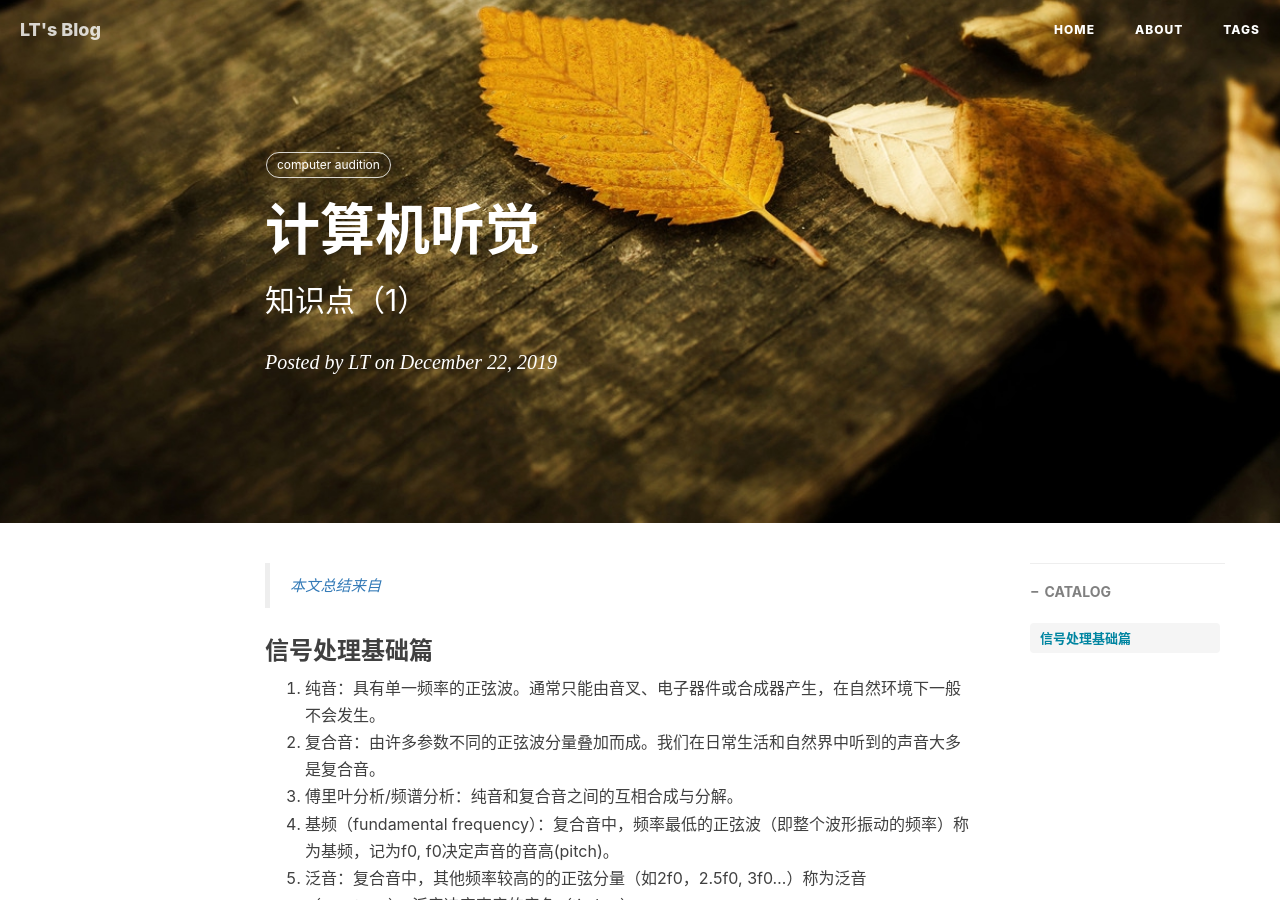
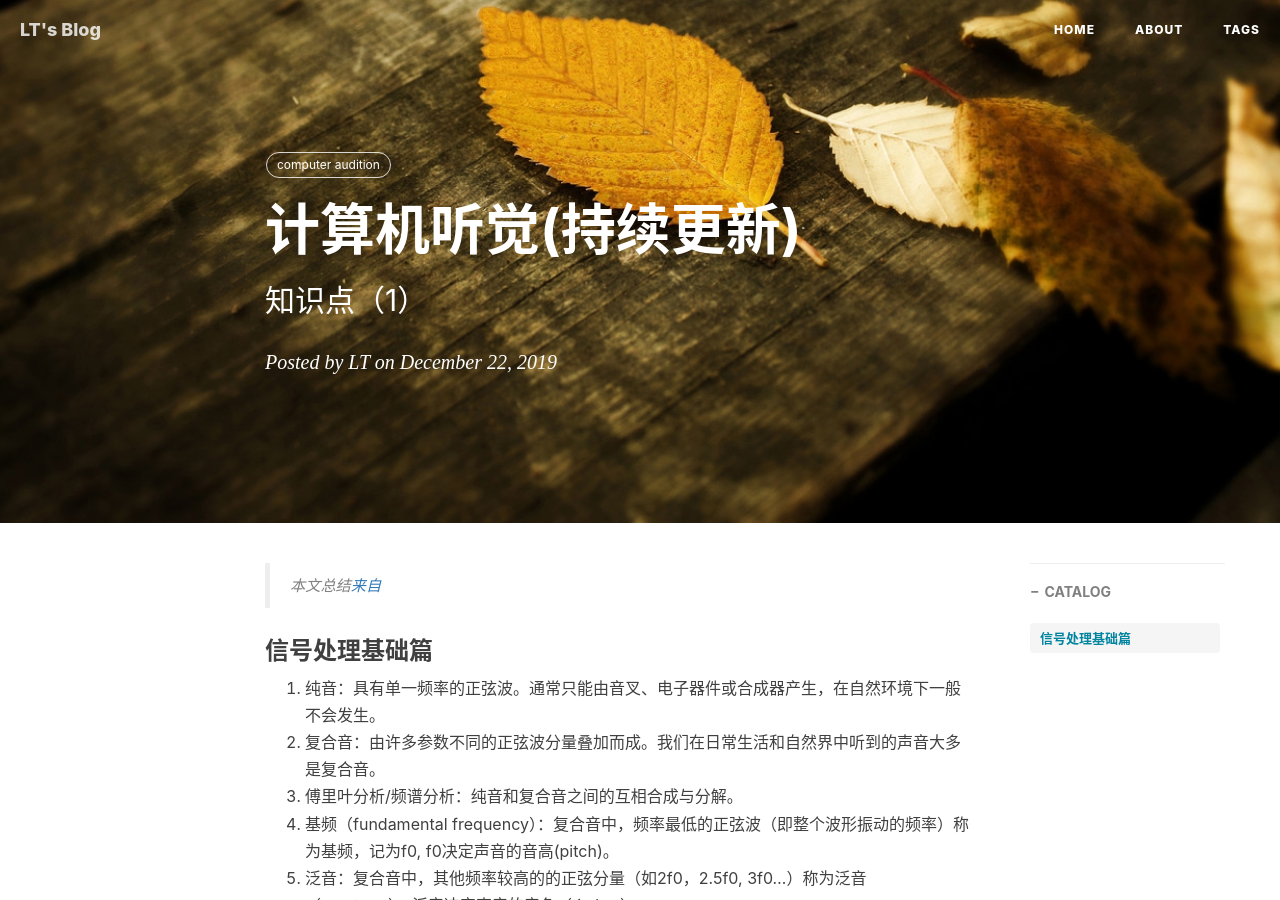
Before and after one commit to LeeeLiu/leeeliu.github.io, a Jekyll site: the page built from _posts/2019-12-22-CA(1).md, in a window 1280 px wide and 900 px high. Built offline with Jekyll 4.4.1, drawn with Linux system fonts in a browser that asks for light colours; nearby versions of some CDN libraries; comment, search, counter and statistics services are not loaded.

Commit message:
Update 2019-12-22-CA(1).md

```diff
--- a/_posts/2019-12-22-CA(1).md
+++ b/_posts/2019-12-22-CA(1).md
@@ -1,6 +1,6 @@
 ---
 layout:     post
-title:      计算机听觉
+title:      计算机听觉(持续更新)
 subtitle:   知识点（1）
 date:       2019-12-22
 author:     LT
@@ -11,7 +11,7 @@ tags:
     -
 ---
 
->[本文总结来自](http://homepage.fudan.edu.cn/weili/files/2019/08/LW-2019复旦学报.zip)
+>本文总结[来自](http://homepage.fudan.edu.cn/weili/files/2019/08/LW-2019复旦学报.zip)
 
 ### 信号处理基础篇
 1. 纯音：具有单一频率的正弦波。通常只能由音叉、电子器件或合成器产生，在自然环境下一般不会发生。
```
